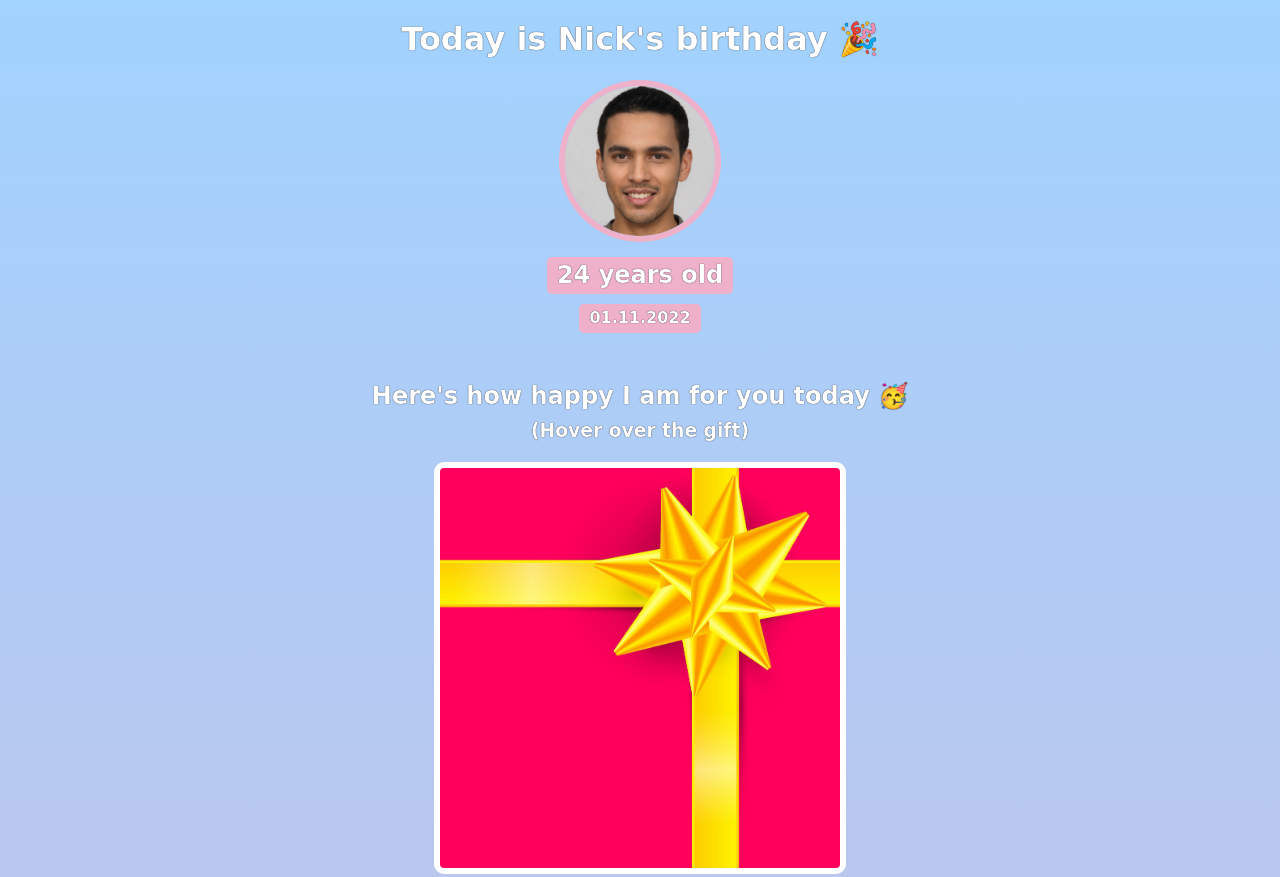
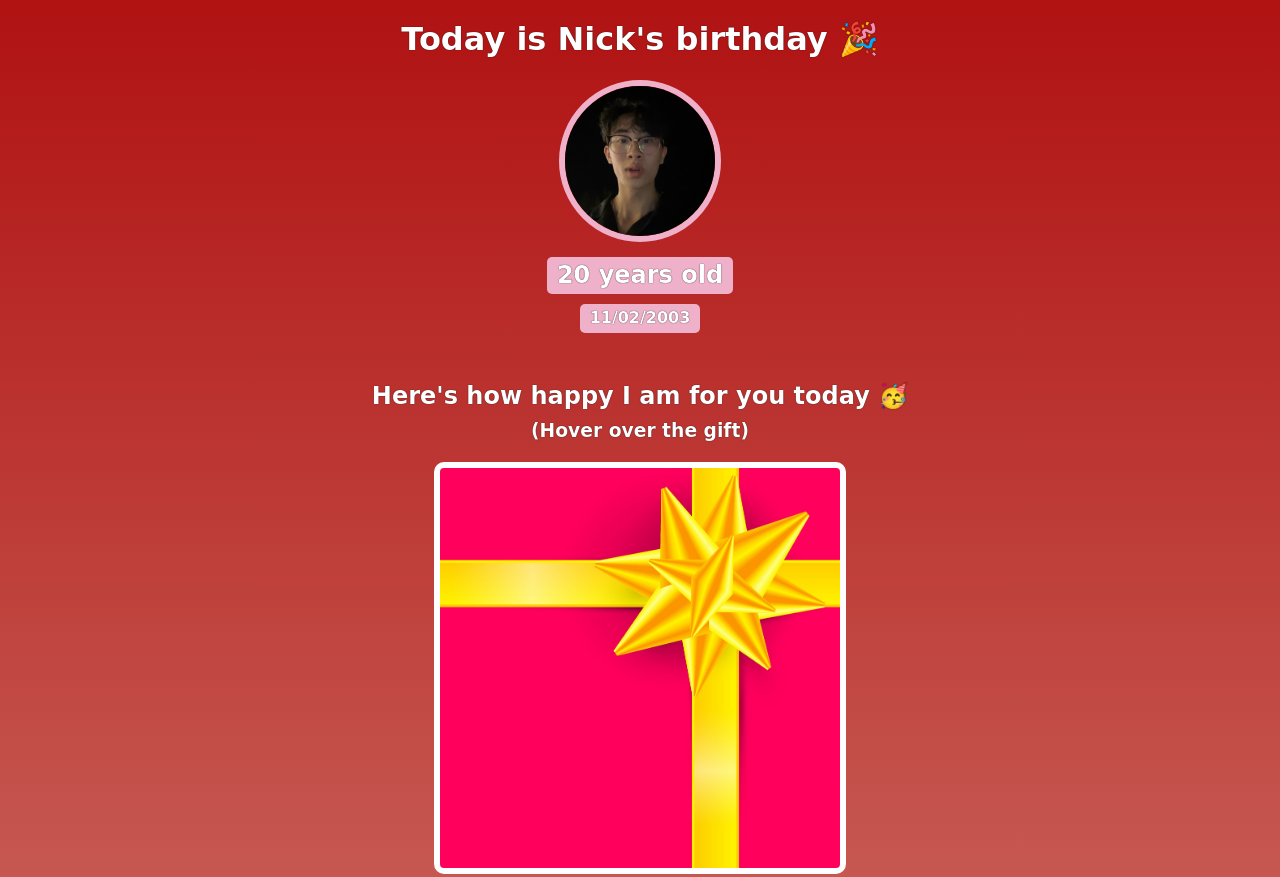
Before and after one commit to ThangAttack/Birthday_Site, a website built with Vite: page index.html in a window 1280 px wide. Shown: the top 877 px of the page. Built offline with nearby package versions, Linux system fonts and the light colour scheme; a web font is replaced by a local one.

Commit message:
Change name to Thang

```diff
--- a/index.html
+++ b/index.html
@@ -8,9 +8,9 @@
     <body>
         <div id="header">
             <h1>Today is Nick's birthday 🎉</h1>
-            <img id="bff-img" src="images/nick.jpg">
-            <h2 id="bday-age">24 years old</h2>
-            <h4 id="bday-date">01.11.2022</h4>
+            <img id="bff-img" src="images/thang.jpeg">
+            <h2 id="bday-age">20 years old</h2>
+            <h4 id="bday-date">11/02/2003</h4>
         </div>
 
         <div class="gift-section">
--- a/styles.css
+++ b/styles.css
@@ -1,7 +1,7 @@
 body {
     text-align: center;
     font-family: 'Happy Monkey', cursive;
-    background: linear-gradient(#a2d2ff, #EFB0C9);
+    background: linear-gradient(#b01212, #F8F2DC);
     color: #ffffff;
 }
 
```
Also changed, not shown: images/thang.jpeg (added).
